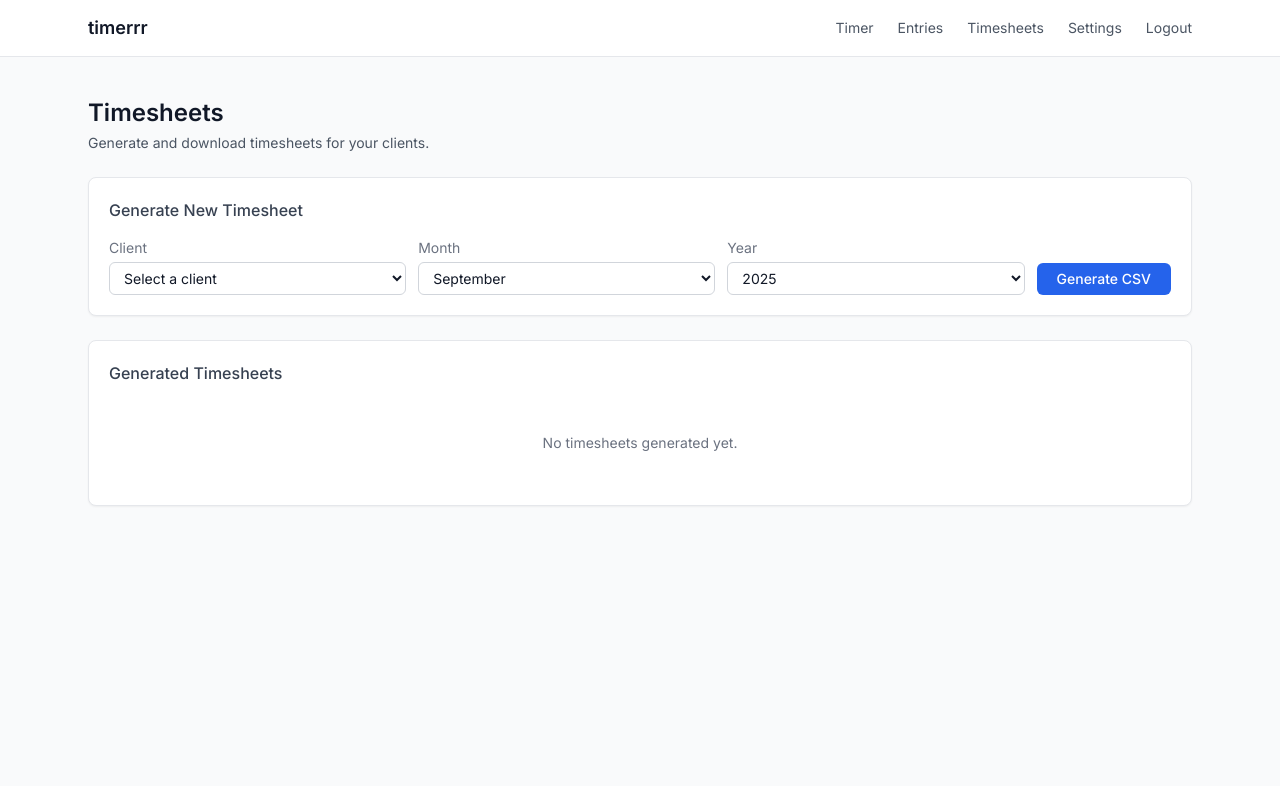
After one commit to grbellar/timerrr2.0, a Flask app: page /timesheets in a window 1280 px wide. The commit adds this page. Shown: the top 786 px of the page. Run offline with Flask 3, Linux system fonts and the light colour scheme; some libraries are stand-ins or nearby versions.

Commit message:
Add settings and timesheet page

```diff
--- a/app/routes.py
+++ b/app/routes.py
@@ -15,6 +15,14 @@ def timer():
 def entries():
     return render_template('entries.html')
 
+@main.route('/timesheets')
+def timesheets():
+    return render_template('timesheets.html')
+
+@main.route('/settings')
+def settings():
+    return render_template('settings.html')
+
 @main.route('/api/hello')
 def api_hello():
     return {'message': 'Flask API is running!'}
--- a/app/templates/base.html
+++ b/app/templates/base.html
@@ -32,8 +32,8 @@
                 <nav class="hidden md:flex items-center space-x-5 lg:space-x-6">
                     <a href="/timer" class="text-sm text-gray-600 hover:text-gray-900 transition-colors">Timer</a>
                     <a href="/entries" class="text-sm text-gray-600 hover:text-gray-900 transition-colors">Entries</a>
-                    <a href="#" class="text-sm text-gray-600 hover:text-gray-900 transition-colors">Timesheets</a>
-                    <a href="#" class="text-sm text-gray-600 hover:text-gray-900 transition-colors">Settings</a>
+                    <a href="/timesheets" class="text-sm text-gray-600 hover:text-gray-900 transition-colors">Timesheets</a>
+                    <a href="/settings" class="text-sm text-gray-600 hover:text-gray-900 transition-colors">Settings</a>
                     <a href="#" class="text-sm text-gray-600 hover:text-gray-900 transition-colors">Logout</a>
                 </nav>
 
@@ -51,8 +51,8 @@
                 <div class="flex flex-col space-y-2 pt-2">
                     <a href="/timer" class="text-sm text-gray-600 hover:text-gray-900 px-3 py-2 rounded-md hover:bg-gray-100 transition-colors">Timer</a>
                     <a href="/entries" class="text-sm text-gray-600 hover:text-gray-900 px-3 py-2 rounded-md hover:bg-gray-100 transition-colors">Entries</a>
-                    <a href="#" class="text-sm text-gray-600 hover:text-gray-900 px-3 py-2 rounded-md hover:bg-gray-100 transition-colors">Timesheets</a>
-                    <a href="#" class="text-sm text-gray-600 hover:text-gray-900 px-3 py-2 rounded-md hover:bg-gray-100 transition-colors">Settings</a>
+                    <a href="/timesheets" class="text-sm text-gray-600 hover:text-gray-900 px-3 py-2 rounded-md hover:bg-gray-100 transition-colors">Timesheets</a>
+                    <a href="/settings" class="text-sm text-gray-600 hover:text-gray-900 px-3 py-2 rounded-md hover:bg-gray-100 transition-colors">Settings</a>
                     <a href="#" class="text-sm text-gray-600 hover:text-gray-900 px-3 py-2 rounded-md hover:bg-gray-100 transition-colors">Logout</a>
                 </div>
             </nav>
--- /dev/null
+++ b/app/templates/timesheets.html
@@ -0,0 +1,102 @@
+{% extends "base.html" %}
+
+{% block title %}Timesheets - timerrr{% endblock %}
+
+{% block content %}
+<div class="max-w-6xl mx-auto px-4 sm:px-6 py-6 sm:py-10">
+    <!-- Page Title -->
+    <div class="mb-5 sm:mb-6">
+        <h1 class="text-xl sm:text-2xl font-semibold mb-1">Timesheets</h1>
+        <p class="text-sm text-gray-600">Generate and download timesheets for your clients.</p>
+    </div>
+
+    <!-- Generate New Timesheet Card -->
+    <div class="bg-white rounded-lg shadow-sm border border-gray-200 p-4 sm:p-5 mb-5 sm:mb-6">
+        <h2 class="text-base font-medium text-gray-700 mb-4">Generate New Timesheet</h2>
+
+        <!-- Form Controls -->
+        <div class="flex flex-col sm:flex-row sm:items-end gap-3">
+            <!-- Client Dropdown -->
+            <div class="flex-1">
+                <label class="block text-xs sm:text-sm text-gray-500 mb-1">Client</label>
+                <select class="w-full px-2.5 py-1.5 border border-gray-300 rounded-md
+                               focus:outline-none focus:ring-2 focus:ring-blue-500 focus:border-blue-500
+                               bg-white text-sm">
+                    <option>Select a client</option>
+                    <option>Planetary Talent</option>
+                    <option>Client 1</option>
+                    <option>Client 2</option>
+                </select>
+            </div>
+
+            <!-- Month Dropdown -->
+            <div class="flex-1">
+                <label class="block text-xs sm:text-sm text-gray-500 mb-1">Month</label>
+                <select class="w-full px-2.5 py-1.5 border border-gray-300 rounded-md
+                               focus:outline-none focus:ring-2 focus:ring-blue-500 focus:border-blue-500
+                               bg-white text-sm">
+                    <option>January</option>
+                    <option>February</option>
+                    <option>March</option>
+                    <option>April</option>
+                    <option>May</option>
+                    <option>June</option>
+                    <option>July</option>
+                    <option>August</option>
+                    <option selected>September</option>
+                    <option>October</option>
+                    <option>November</option>
+                    <option>December</option>
+                </select>
+            </div>
+
+            <!-- Year Dropdown -->
+            <div class="flex-1">
+                <label class="block text-xs sm:text-sm text-gray-500 mb-1">Year</label>
+                <select class="w-full px-2.5 py-1.5 border border-gray-300 rounded-md
+                               focus:outline-none focus:ring-2 focus:ring-blue-500 focus:border-blue-500
+                               bg-white text-sm">
+                    <option>2023</option>
+                    <option>2024</option>
+                    <option selected>2025</option>
+                    <option>2026</option>
+                </select>
+            </div>
+
+            <!-- Generate Button -->
+            <button class="w-full sm:w-auto bg-blue-600 hover:bg-blue-700 text-white
+                           px-4 sm:px-5 py-1.5 rounded-md font-medium transition-colors text-sm">
+                Generate CSV
+            </button>
+        </div>
+    </div>
+
+    <!-- Generated Timesheets Card -->
+    <div class="bg-white rounded-lg shadow-sm border border-gray-200 p-4 sm:p-5">
+        <h2 class="text-base font-medium text-gray-700 mb-4">Generated Timesheets</h2>
+
+        <!-- Empty State -->
+        <div class="text-center py-8">
+            <p class="text-gray-500 text-sm">No timesheets generated yet.</p>
+        </div>
+
+        <!-- Sample timesheet entries (commented out for empty state) -->
+        <!--
+        <div class="space-y-3">
+            <div class="p-3 sm:p-4 border border-gray-200 rounded-lg hover:bg-gray-50 transition-colors">
+                <div class="flex flex-col sm:flex-row sm:items-center sm:justify-between gap-2">
+                    <div>
+                        <div class="font-medium text-sm">Planetary Talent - September 2025</div>
+                        <div class="text-xs text-gray-500 mt-0.5">Generated on 9/23/2025</div>
+                    </div>
+                    <div class="flex gap-2">
+                        <button class="text-blue-600 hover:text-blue-700 text-xs sm:text-sm font-medium">Download</button>
+                        <button class="text-red-600 hover:text-red-700 text-xs sm:text-sm font-medium">Delete</button>
+                    </div>
+                </div>
+            </div>
+        </div>
+        -->
+    </div>
+</div>
+{% endblock %}
```
Also changed, not shown: app/templates/settings.html (added, +65 -0 lines).
